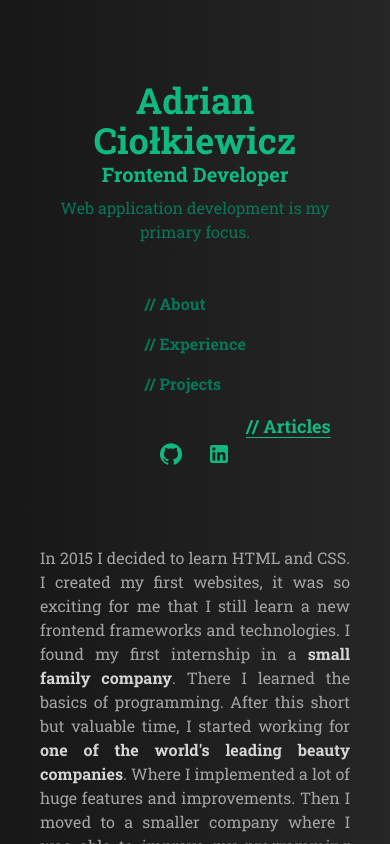
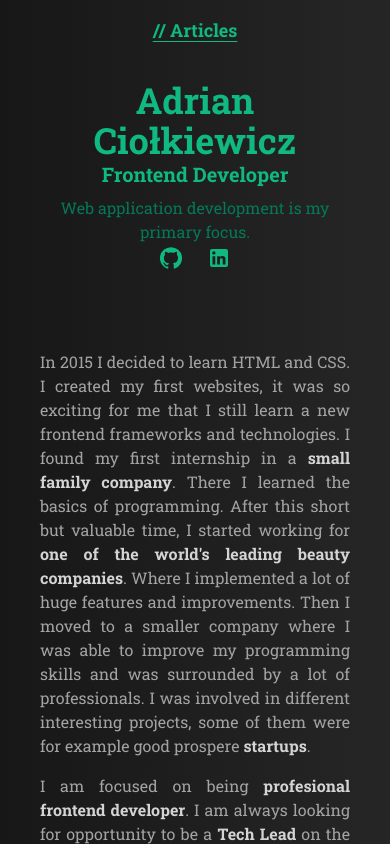
Before and after one commit to TimmyFight/PortfolioPage, a Next.js app: page / in a window 390 px wide. Shown: the top 844 px of the page. Built offline with nearby package versions, Linux system fonts and the light colour scheme; no server answers; the database is empty.

Commit message:
feat: Adjust navigation for mobile

```diff
--- a/app/components/Atoms/MenuItem/MenuItem.tsx
+++ b/app/components/Atoms/MenuItem/MenuItem.tsx
@@ -19,13 +19,13 @@ const MenuItem = ({ item }: MenuItemProperties) => {
     <li
       className={`transition-all ${
         activeLink === item.href
-          ? "duration-300 ease-in relative left-full text-lg"
-          : "left-0"
+          ? "duration-300 ease-in lg:relative left-full text-lg"
+          : "max-lg:hidden left-0"
       }`}>
       <Link
         data-testid="menuItem"
         href={item.href}
-        className={`flex cursor-pointer font-bold underline-offset-4 hover:underline hover:text-emerald-500 ${
+        className={`cursor-pointer font-bold underline-offset-4 hover:underline hover:text-emerald-500 ${
           activeLink === item.href
             ? "underline text-emerald-500"
             : "text-emerald-700"
--- a/app/components/Molecules/Menu/Menu.tsx
+++ b/app/components/Molecules/Menu/Menu.tsx
@@ -17,7 +17,9 @@ const Menu = () => {
   }
 
   return (
-    <nav data-testid="menu">
+    <nav
+      data-testid="menu"
+      className="max-lg:fixed max-lg:top-0 max-lg:py-4 max-lg:bg-gradient-to-r from-neutral-900 to-neutral-800 max-lg:w-full">
       <ul className="flex flex-col align-start gap-4">
         {MAIN_MENU_ITEMS.map((item) => (
           <MenuItem key={item.name} item={item} />
--- a/app/components/Organisms/AboutSection/AboutSection.tsx
+++ b/app/components/Organisms/AboutSection/AboutSection.tsx
@@ -10,7 +10,7 @@ import StrongText from "../../Atoms/StrongText/StrongText";
 const AboutSection = () => {
   const dispatch = useDispatch();
   const [aboutRef, inView, entry] = useInView({
-    threshold: 0.5,
+    threshold: 0.4,
   });
 
   useEffect(() => {
--- a/app/components/Organisms/ArticlesSection/ArticlesSection.tsx
+++ b/app/components/Organisms/ArticlesSection/ArticlesSection.tsx
@@ -13,7 +13,7 @@ const ArticlesSection = () => {
 
   const dispatch = useDispatch();
   const [articleRef, inView, entry] = useInView({
-    threshold: 0.5,
+    threshold: 0.4,
   });
 
   useEffect(() => {
--- a/app/components/Organisms/ExperienceSection/ExperienceSection.tsx
+++ b/app/components/Organisms/ExperienceSection/ExperienceSection.tsx
@@ -15,7 +15,7 @@ const ExperienceSection = () => {
 
   const dispatch = useDispatch();
   const [experienceRef, inView, entry] = useInView({
-    threshold: 0.5,
+    threshold: 0.4,
   });
 
   useEffect(() => {
--- a/app/components/Organisms/ProjectsSection/ProjectsSection.tsx
+++ b/app/components/Organisms/ProjectsSection/ProjectsSection.tsx
@@ -13,7 +13,7 @@ const ProjectsSection = () => {
 
   const dispatch = useDispatch();
   const [projectRef, inView, entry] = useInView({
-    threshold: 0.5,
+    threshold: 0.4,
   });
 
   useEffect(() => {
```
Also changed, not shown: 1 other file (tests, documents, lock files or other folders).
